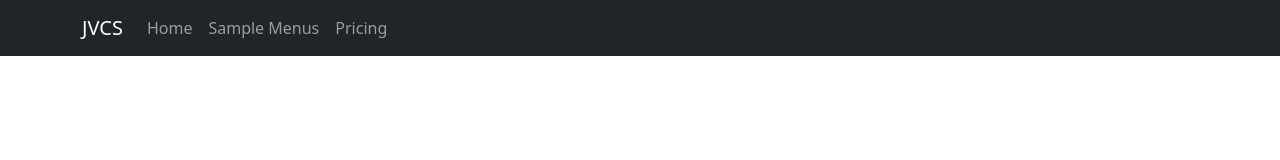
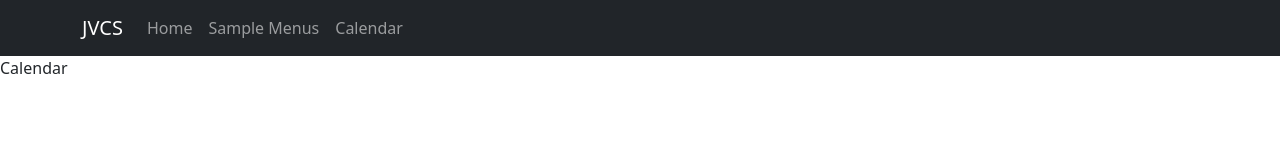
Before and after one commit to javenegas1/jv-catering, a React (Create React App) app in the folder catering-app/: page /calendar in a window 1280 px wide. Shown: the top 160 px of the page. Built offline with nearby package versions, Linux system fonts and the light colour scheme.

Commit message:
Calendar tab and component

```diff
--- a/catering-app/src/App.js
+++ b/catering-app/src/App.js
@@ -4,6 +4,7 @@ import { Routes, Route, Outlet } from 'react-router-dom'
 import MainNav from './components/MainNav'
 import Home from './components/Home';
 import Sample from './components/Sample';
+import Calendar from './components/Calendar';
 
 function App() {
   return (
@@ -14,6 +15,7 @@ function App() {
       <Routes>
         <Route path='/' element={<Home />} />
         <Route path='/sample' element={<Sample />} />
+        <Route path='/calendar' element={<Calendar />} />
       </Routes>
     </div>
   );
--- /dev/null
+++ b/catering-app/src/components/Calendar.js
@@ -0,0 +1,7 @@
+import React from 'react'
+
+export default function Calendar() {
+  return (
+    <div>Calendar</div>
+  )
+}
--- a/catering-app/src/components/MainNav.js
+++ b/catering-app/src/components/MainNav.js
@@ -12,7 +12,7 @@ function MainNav() {
           <Nav className="me-auto">
             <Nav.Link href="/">Home</Nav.Link>
             <Nav.Link href="/sample">Sample Menus</Nav.Link>
-            <Nav.Link href="#pricing">Pricing</Nav.Link>
+            <Nav.Link href="/calendar">Calendar</Nav.Link>
           </Nav>
         </Container>
       </Navbar>
```
